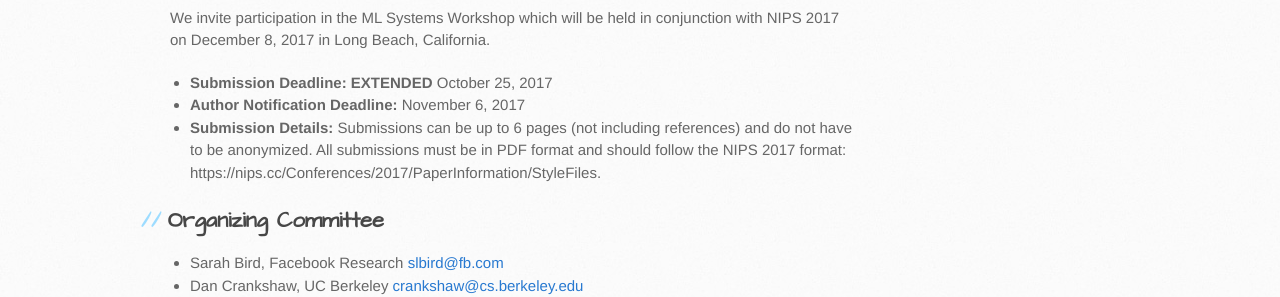
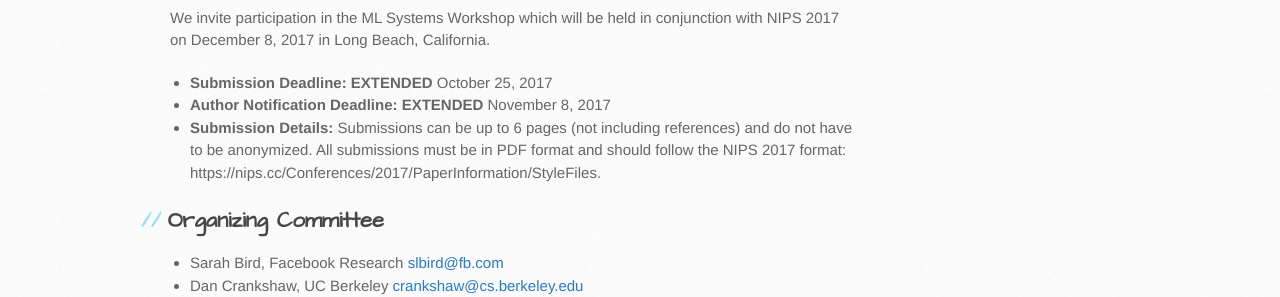
Before and after one commit to LearningSys/nips17, a Jekyll site: the page built from index.md, in a window 1280 px wide. Shown: the part 760-1057 px from the top of the page. Built offline with Jekyll 4.4.1, drawn with Linux system fonts in a browser that asks for light colours; the repository's description, which GitHub fills in, is left out; our own code applies the rules of GitHub Pages for plain Markdown files.

Commit message:
Update index.md

```diff
--- a/index.md
+++ b/index.md
@@ -13,7 +13,7 @@ This workshop will follow the successful model we have previously run with the M
 We invite participation in the ML Systems Workshop which will be held in conjunction with NIPS 2017 on December 8, 2017 in Long Beach, California.
 
 * **Submission Deadline: EXTENDED** October 25, 2017
-* **Author Notification Deadline:** November 6, 2017
+* **Author Notification Deadline: EXTENDED** November 8, 2017
 * **Submission Details:** Submissions can be up to 6 pages (not including references) and do not have to be anonymized.  All submissions must be in PDF format and should follow the NIPS 2017 format: https://nips.cc/Conferences/2017/PaperInformation/StyleFiles.
 
 
```
